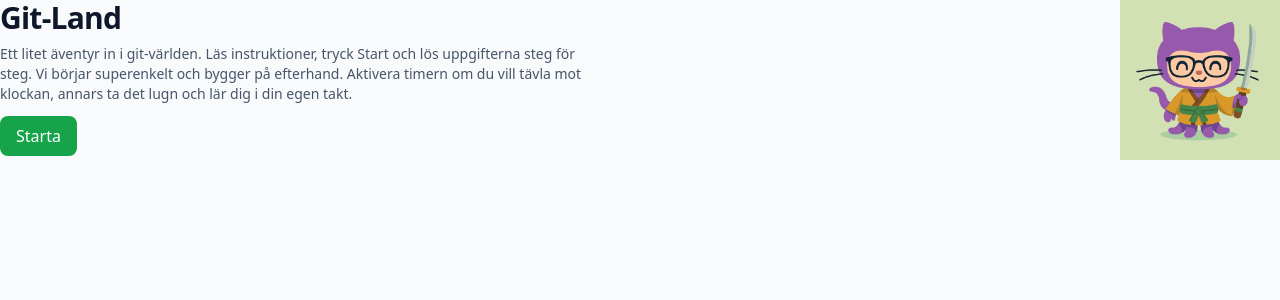
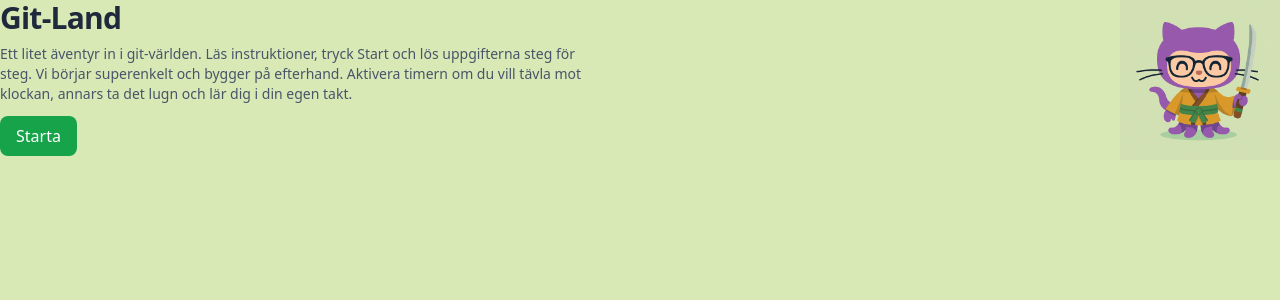
Before and after one commit to DulamaA/git-land-game, a React (Vite) app: page / in a window 1280 px wide. Shown: the top 300 px of the page. Built offline with nearby package versions, Linux system fonts and the light colour scheme.

Commit message:
:art: style: update body styles in index.css after routing

```diff
--- a/src/index.css
+++ b/src/index.css
@@ -7,6 +7,9 @@ body,
 #root {
   height: 100%;
 }
-body {
-  @apply bg-slate-50 text-slate-900;
+
+@layer base {
+  body {
+     @apply min-h-screen bg-[#d9e9b6] text-slate-800;
+  }
 }
```
